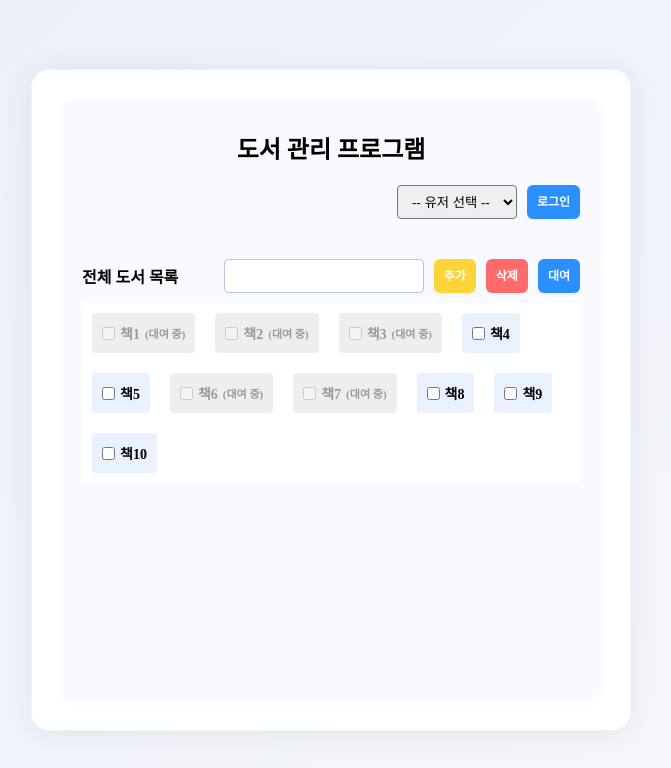
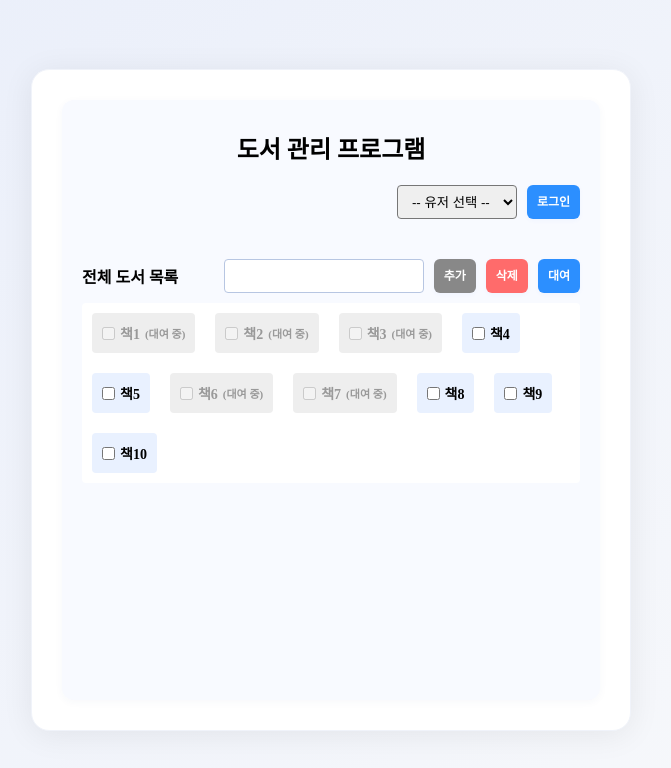
Before and after one commit to rkhong12/study, a React (Vite) app: page / in a window 1280 px wide. Shown: the top 768 px of the page, without its empty margins (309-980 px from the left). Built offline with nearby package versions, Linux system fonts and the light colour scheme.

Commit message:
Feat: input 추가버튼 disabled 조건 추가

```diff
--- a/src/assets/components/BookLibrary/BookInput.jsx
+++ b/src/assets/components/BookLibrary/BookInput.jsx
@@ -10,7 +10,12 @@ function BookInput({ inputValue, setInputValue, addBooks }) {
         value={inputValue}
         onChange={(e) => setInputValue(e.target.value)}
       />
-      <button type="button" className="btn btn-add" onClick={addBooks}>
+      <button
+        type="button"
+        className="btn btn-add"
+        onClick={addBooks}
+        disabled={!inputValue.trim()}
+      >
         추가
       </button>
     </>
--- a/src/assets/css/library.css
+++ b/src/assets/css/library.css
@@ -113,13 +113,13 @@ header h1 {
 .btn-add {
   background: #ffd43b;
 }
-.btn-del:hover {
+.btn-del:hover:not(:disabled) {
   color: #343a40;
 }
 .btn-confirm:hover:not(:disabled) {
   color: #26408b;
 }
-.btn-add:hover {
+.btn-add:hover:not(:disabled) {
   color: #a55c00;
 }
 .btn-wrap {
```
